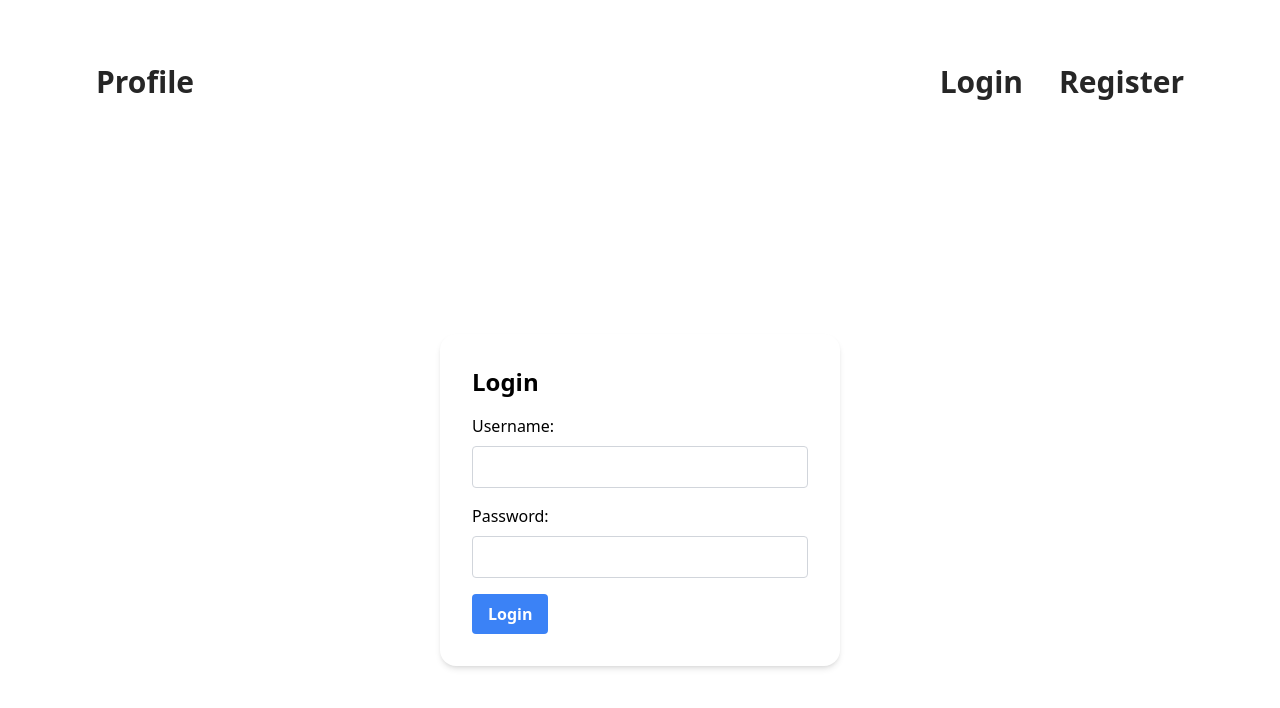
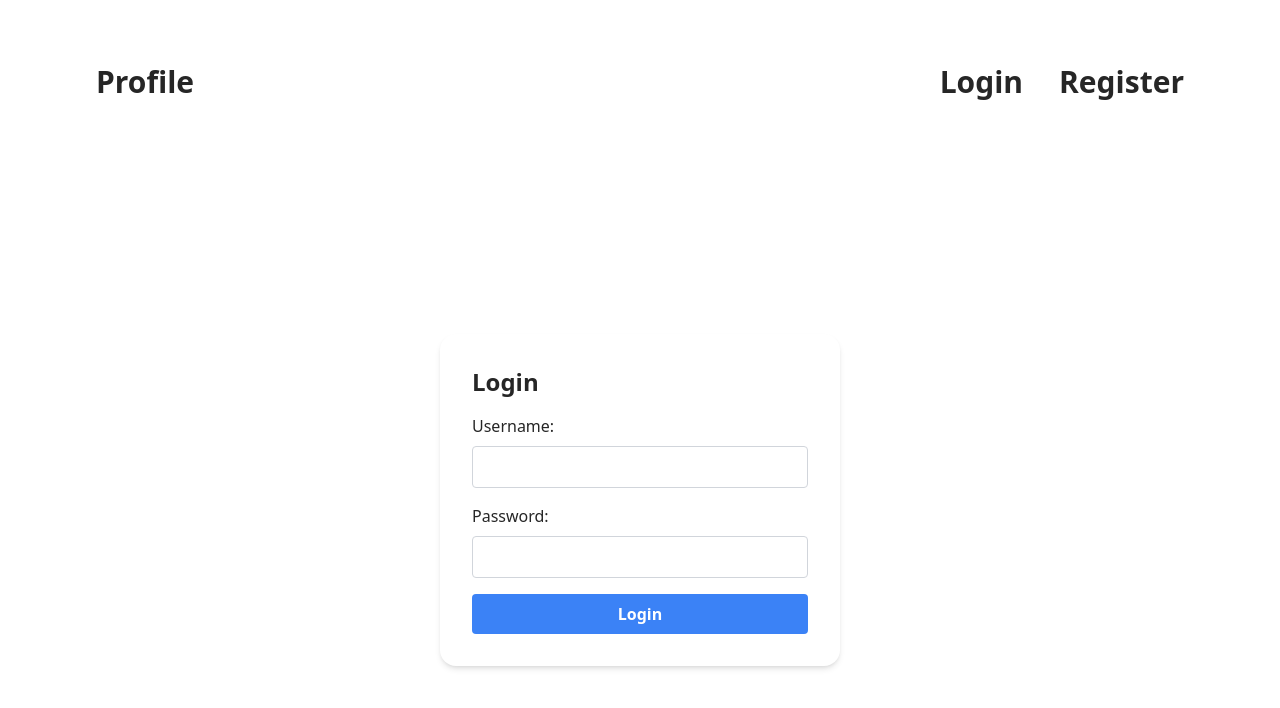
Before and after one commit to Zeroluffs/login-app-vue, a Vue app: page /login in a window 1280 px wide. Shown: the top 708 px of the page. Built offline with nearby package versions, Linux system fonts and the light colour scheme.

Commit message:
small ui fixes

```diff
--- a/src/App.vue
+++ b/src/App.vue
@@ -1,7 +1,7 @@
 <template>
   <div id="app">
     <nav
-      class="flex flex-row px-24 justify-between mt-16  max-w-7xl text-neutral-800 text-3xl font-semibold w-[1280px] mx-auto"
+      class="flex flex-row px-24 justify-between mt-16  max-w-7xl text-neutral-800 text-3xl font-semibold  mx-auto"
     >
       <div class="flex flex-row gap-9 ">
         <router-link to="/profile">Profile</router-link>
--- a/src/views/Login.vue
+++ b/src/views/Login.vue
@@ -1,6 +1,6 @@
 <template>
   <div class="flex justify-center items-center h-screen">
-    <div class="bg-white p-8 rounded-2xl shadow-md w-[400px]">
+    <div class="bg-white p-8 text-neutral-800 rounded-2xl shadow-md w-[400px]">
       <h2 class="text-2xl font-bold mb-4">Login</h2>
       <Form @submit="handleLogin" :validation-schema="schema">
         <div class="mb-4">
@@ -25,7 +25,7 @@
         <div>
           <button
             :disabled="loading"
-            class="bg-blue-500 hover:bg-blue-700 text-white font-bold py-2 px-4 rounded"
+            class="bg-blue-500 w-[100%] hover:bg-blue-700 text-white font-bold py-2 px-4 rounded"
           >
             Login
           </button>
```
